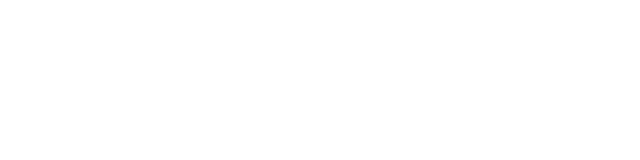
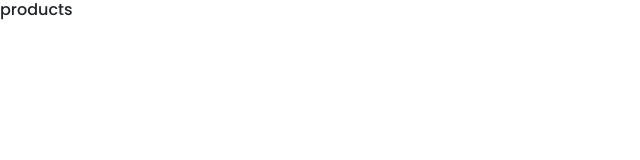
Before and after one commit to SurajTrainer/MERN_Project, a React (Vite) app in the folder Frontend/: page /product in a window 1280 px wide. Before the commit this address had no page. Shown: the top 160 px of the page, without its empty margins (0-640 px from the left). Built offline with nearby package versions, Linux system fonts and the light colour scheme.

Commit message:
reacr-router-dom

```diff
--- a/Frontend/src/App.jsx
+++ b/Frontend/src/App.jsx
@@ -2,15 +2,18 @@
 import 'bootstrap/dist/css/bootstrap.min.css'
 import { Routes, Route } from 'react-router-dom'
 import Home from './home/Home'
+import Product from './components/Product'
 
 
 const App = () => {
   return (
    <>
+
         <Routes>
-          <Route path = '/' element = {<Home/>} />
-          {/* <Route path = '/product' element = {<Product/>} /> */}
+          <Route path = '/' element = {<Home/>}/>
+          <Route path = '/product' element = {<Product/>} />
         </Routes>
+
    </>
 
   )
--- /dev/null
+++ b/Frontend/src/components/Product.jsx
@@ -0,0 +1,11 @@
+import React from 'react'
+
+const Product = () => {
+  return (
+    <>
+     <h1>products</h1>
+    </>
+  )
+}
+
+export default Product
--- a/Frontend/src/home/Home.jsx
+++ b/Frontend/src/home/Home.jsx
@@ -7,7 +7,7 @@
 const Home = () => {
   return (
    <>
-     <Navbar/>
+     {/* <Navbar/> */}
     <Banner/>
     <FreeBook/>
     <Footer/>
--- /dev/null
+++ b/Frontend/src/home/Mainhome.jsx
@@ -0,0 +1,14 @@
+import React from 'react'
+import Navbar from '../components/Navbar'
+import Footer from '../components/Footer'
+
+const Mainhome = () => {
+  return (
+    <>
+        <Navbar/>
+        {/* <Footer/> */}
+    </>
+  )
+}
+
+export default Mainhome
```
